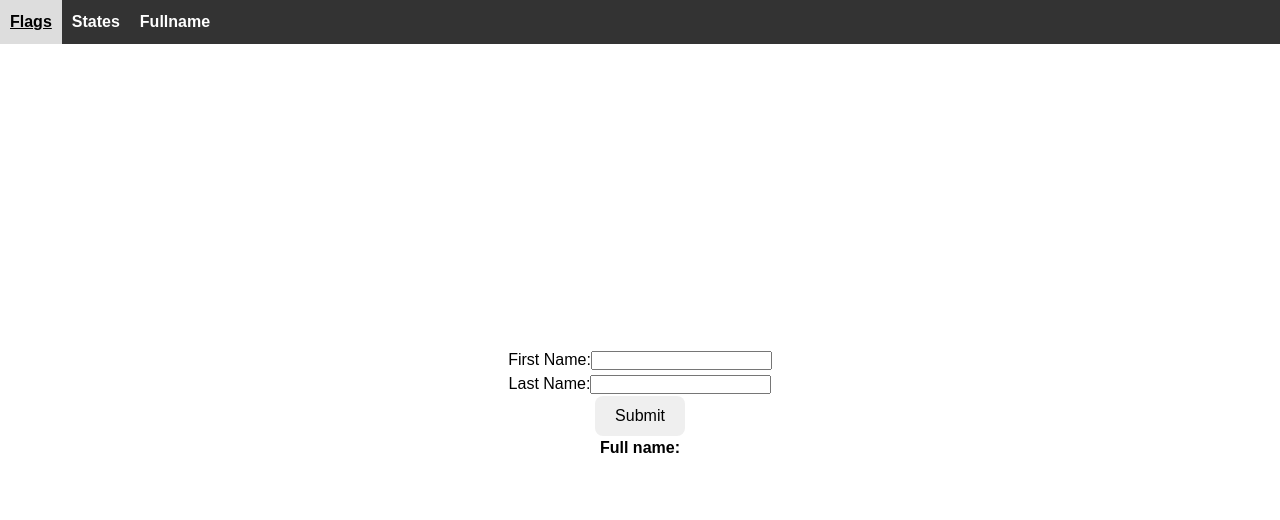
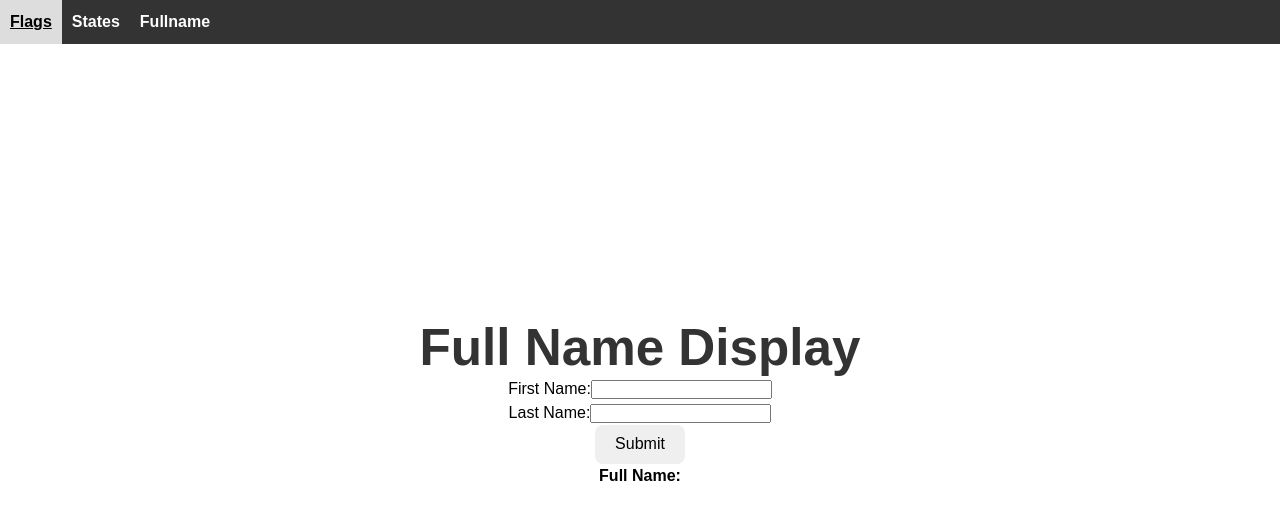
Before and after one commit to aviralrabbit1/react-mini, a React (Vite) app: page /fullname in a window 1280 px wide. Shown: the top 520 px of the page. Built offline with nearby package versions, Linux system fonts and the light colour scheme.

Commit message:
:bug: Add header for crio test

```diff
--- a/src/mini/Fullname.jsx
+++ b/src/mini/Fullname.jsx
@@ -20,6 +20,7 @@ const Fullname = () => {
         textAlign: "center",
         height: "90vh"
     }}>
+      <h1>Full Name Display</h1>
         <form action="submit" onSubmit={handleSubmit}>
             <label htmlFor="first_name">First Name:</label>
             <input type="text" name="first_name" id="first_name" required
@@ -33,7 +34,7 @@ const Fullname = () => {
             <br />
             <button type="submit">Submit</button>
         </form>
-        <h4>Full name: {fullname} </h4>
+        <h4>Full Name: {fullname} </h4>
     </div>
   )
 }
```
